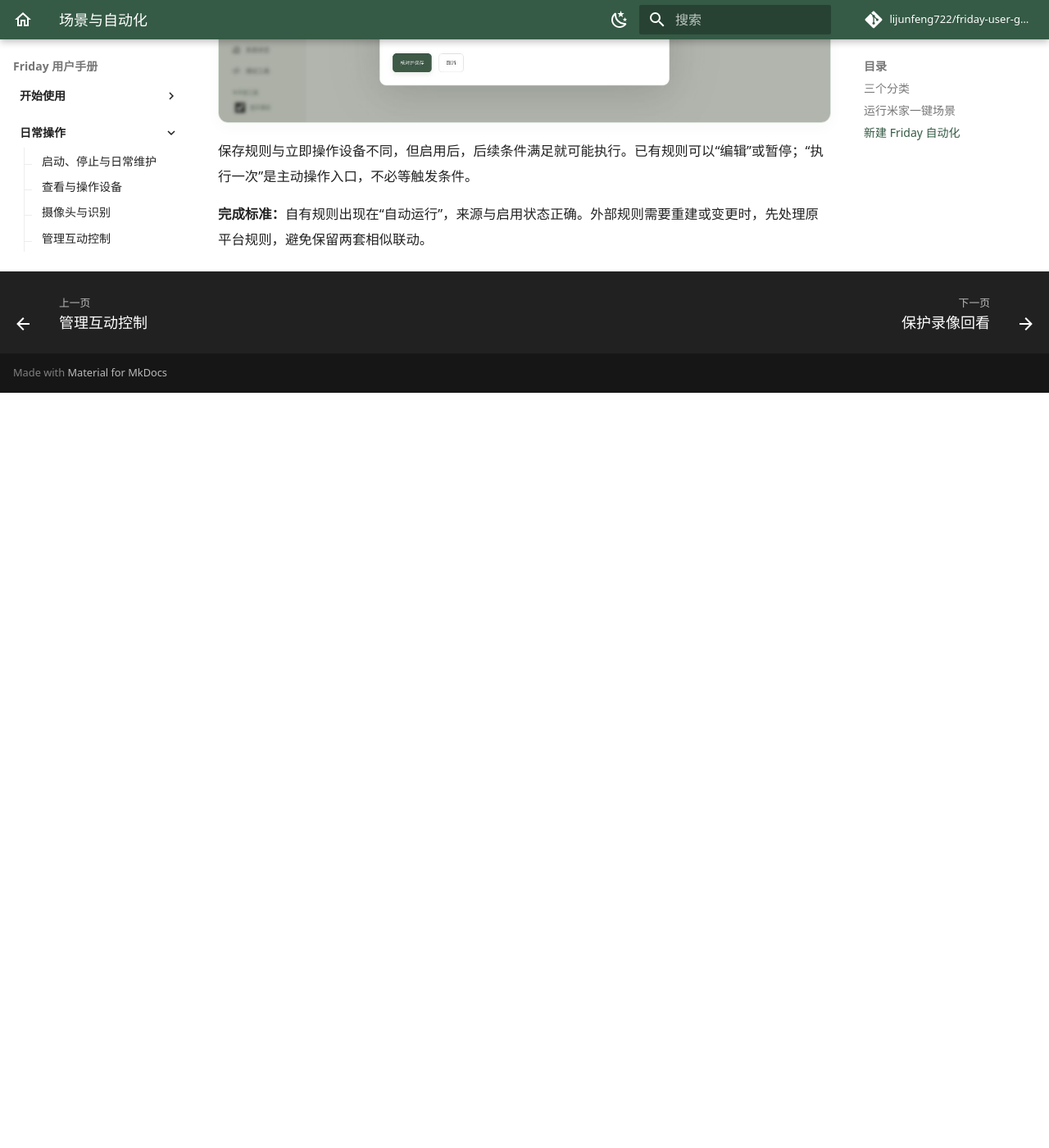
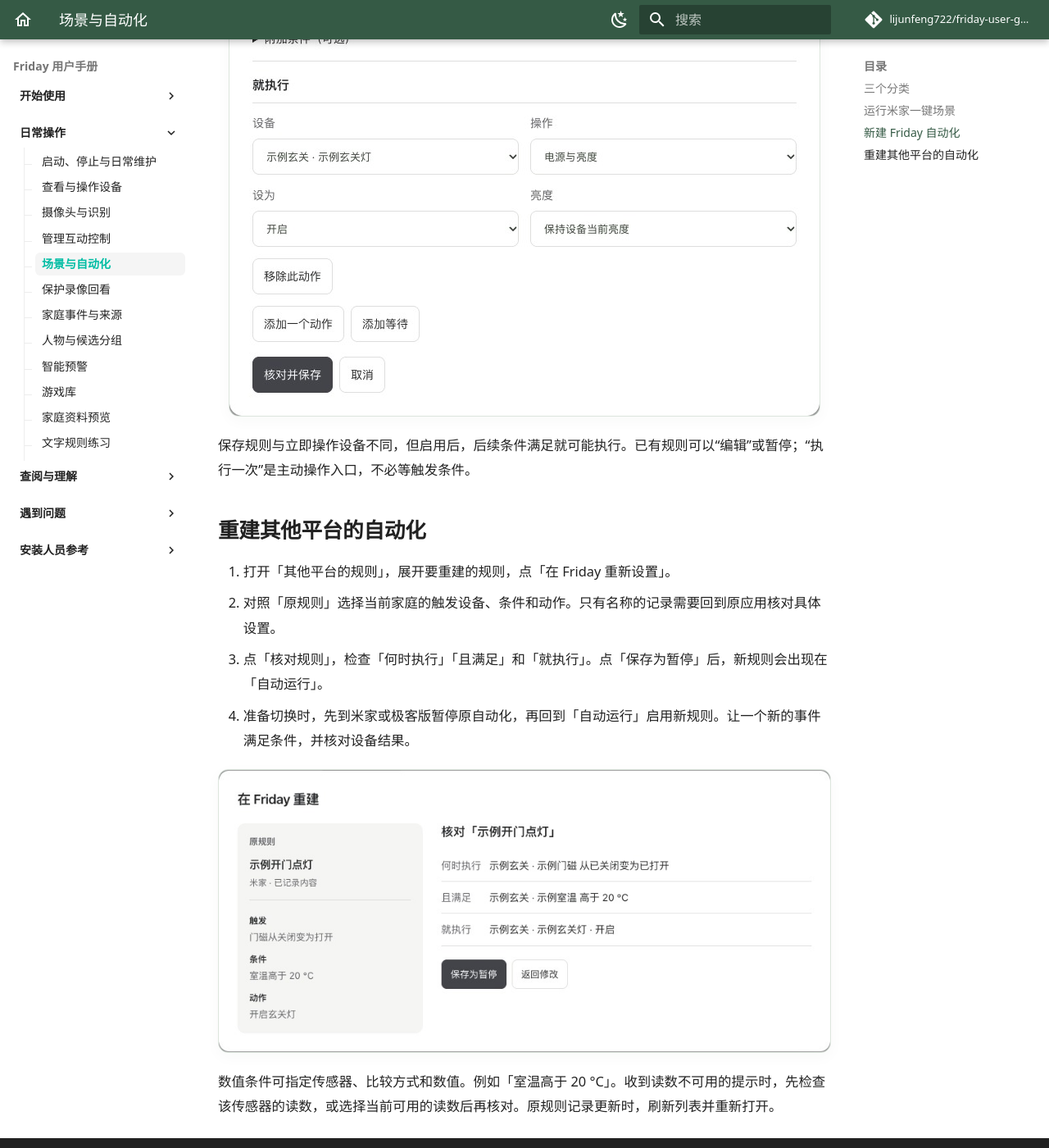
Before and after one commit to lijunfeng722/friday-user-guide, an MkDocs documentation site: the page built from docs/guides/automations.md, in a window 1280 px wide and 1400 px high, scrolled down 1872 px. Shown: the whole window at 82% size. Built offline with MkDocs 1.6.1 and Material for MkDocs 9.7.7, drawn with Linux system fonts in a browser that asks for light colours; comment, search, counter and statistics services are not loaded; before the commit the page ends 2351 px from its top, so only the background shows below that; some of the changed text lies outside the part shown.

Commit message:
文档：说明其他平台规则的重建与暂停启用

```diff
--- a/docs/guides/automations.md
+++ b/docs/guides/automations.md
@@ -8,7 +8,7 @@
 | --- | --- |
 | 一键场景 | 读取米家已有手动场景，核对后运行一次 |
 | 自动运行 | 查看、暂停、编辑 Friday 自有自动化 |
-| 其他平台的规则 | 查看外部来源及配置范围；不等于直接编辑上游规则 |
+| 其他平台的规则 | 查看原规则记录，按当前家庭设备重建 |
 
 ![自动化页的三个分类；示例环境没有小米账号，因此场景无法读取](../assets/screenshots/friday-automations.jpg)
 
@@ -25,8 +25,17 @@
 3. 需要时设置附加条件。
 4. 点击“核对并保存”，检查预览；确认无误后再“确认保存并启用”。
 
-![自动化编辑表单，示例没有提交保存，也没有执行动作](../assets/screenshots/friday-automation-editor.jpg)
+![示例自动化编辑页，门磁打开时开启玄关灯](../assets/screenshots/friday-automation-editor.jpg)
 
 保存规则与立即操作设备不同，但启用后，后续条件满足就可能执行。已有规则可以“编辑”或暂停；“执行一次”是主动操作入口，不必等触发条件。
 
-**完成标准：**自有规则出现在“自动运行”，来源与启用状态正确。外部规则需要重建或变更时，先处理原平台规则，避免保留两套相似联动。
+## 重建其他平台的自动化
+
+1. 打开「其他平台的规则」，展开要重建的规则，点「在 Friday 重新设置」。
+2. 对照「原规则」选择当前家庭的触发设备、条件和动作。只有名称的记录需要回到原应用核对具体设置。
+3. 点「核对规则」，检查「何时执行」「且满足」和「就执行」。点「保存为暂停」后，新规则会出现在「自动运行」。
+4. 准备切换时，先到米家或极客版暂停原自动化，再回到「自动运行」启用新规则。让一个新的事件满足条件，并核对设备结果。
+
+![示例门磁规则的原记录与执行预览，右侧可保存为暂停](../assets/screenshots/friday-automation-rebuild.jpg)
+
+数值条件可指定传感器、比较方式和数值。例如「室温高于 20 °C」。收到读数不可用的提示时，先检查该传感器的读数，或选择当前可用的读数后再核对。原规则记录更新时，刷新列表并重新打开。
--- a/docs/troubleshooting/faq.md
+++ b/docs/troubleshooting/faq.md
@@ -173,3 +173,7 @@
 ## Q40. 踏石时为什么还没有计次？
 
 让双脚入镜，看亮起的溪石和箭头。用同侧的脚向外点地，另一脚留在原位，再把点地的脚收回。暂停后按当前箭头重新做一次，已经踏过的溪石会保留。
+
+## Q41. 需要先停掉米家的规则才能开始重建吗？
+
+可以先在 Friday 对照设置，选择「保存为暂停」。准备切换时，到原应用暂停对应规则，再从 Friday 的「自动运行」启用。见[重建其他平台的自动化](../guides/automations.md#重建其他平台的自动化)。
```
Also changed, not shown: USER_MANUAL.md (+16 -3 lines), docs/assets/screenshots/friday-automation-rebuild.source.json (added, +68 -0 lines), docs/assets/screenshots/friday-automation-editor.jpg, docs/assets/screenshots/friday-automation-rebuild.jpg (added).
